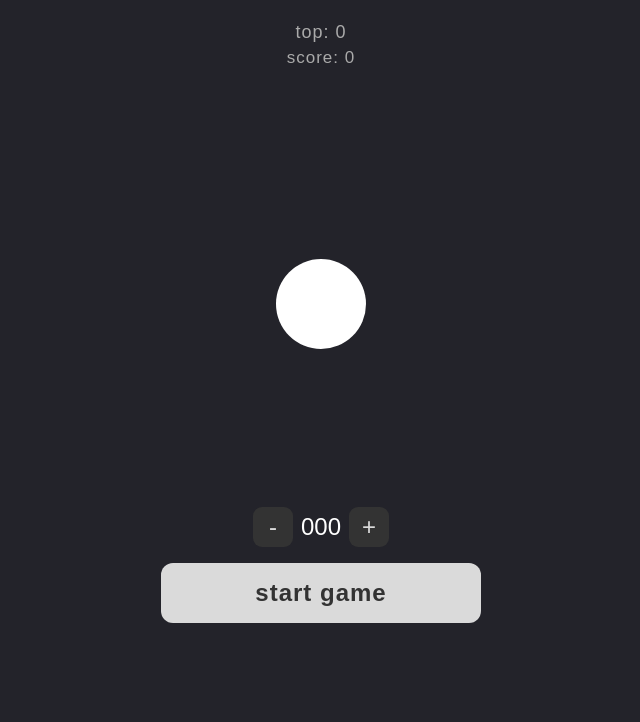
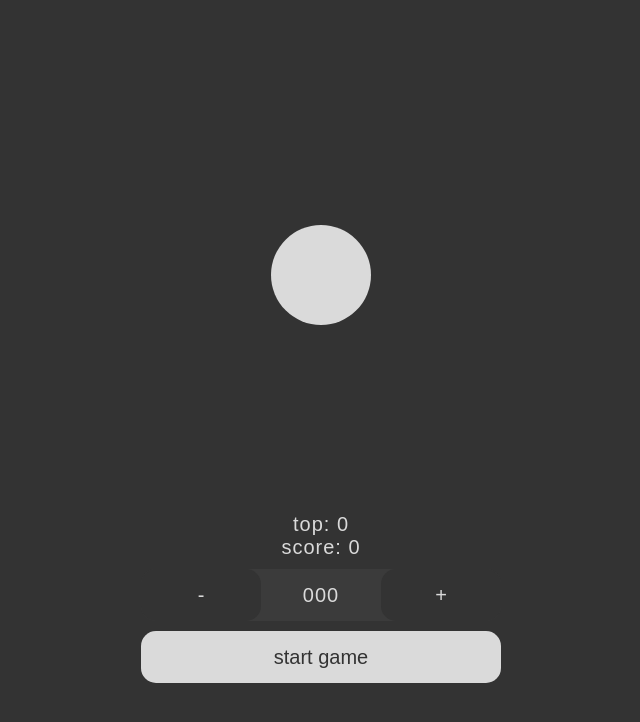
Before and after one commit to WG7V905G-V4/WG7V905G-V4.github.io, a website with bundled scripts: page index.html in a window 1280 px wide. Shown: the whole page, without its empty margins (319-959 px from the left). Built offline with nearby package versions, Linux system fonts and the light colour scheme.

Commit message:
рефактор CSS HTML

```diff
--- a/index.html
+++ b/index.html
@@ -5,23 +5,39 @@
     <title>SOYLOK+</title>
     <link rel="stylesheet" href="styles.css">
 </head>
+
 <body>
-<!-- Панель с текущим и лучшим счетом -->
-<div class="score-container">
-    <div class="top-bar">top: <span id="topScore">0</span></div>
-    <div class="score-bar">score: <span id="score">0</span></div>
-</div>
+    <div class="main-container">
+
+        <div class = "ball-containter">
+            <div id="center-ball" class="center-ball"></div>
+        </div>
+
+        <div class="operating">
+            <div class="score-container">
+                <div class="top">
+                    top: <span id="topScore">0</span>
+                </div>
+                <div class="score">
+                    score: <span id="score">0</span>
+                </div>
+            </div>
+            <div class="num-input">
+                <button class="num-btn" id="decrement">-</button>
+                <span class="panel" id="user-count">000</span>
+                <button class="num-btn" id="increment">+</button>
+            </div>
+
+            <button class="btn" id="main-btn">start game</button>
+        </div>
+
+    </div>
 
 
-<!-- Центральный серый шарик (из-за него и появляются цветные шарики) -->
-<div id="center-ball" class="center-ball"></div>
-<!-- Панель ввода количества, которое угадал игрок (счетчики минус/плюс) -->
-<div class="input-panel">
-    <button id="decrement">-</button>
-    <span id="user-count">000</span>
-    <button id="increment">+</button>
-</div>
-<button id="main-btn" class="main-btn">start game</button>
-<script type="module" src="index.js"></script>
+    <script type="module" src="index.js"></script>
+
+
+
+
 </body>
 </html>
--- a/index.js
+++ b/index.js
@@ -30,6 +30,7 @@ function start(){
         mainBtn,
         true
     )
+
     btnState(
         [incBtn, decBtn],
         false
@@ -52,9 +53,15 @@ function count() {
     btnState(
         mainBtn,
         false,
-        "count")
+        "count");
+    btnState(
+        [incBtn, decBtn],
+        false
+    )
+
     animation();
 }
+
 function* htmlBall(ballObj, time){
     let ballDiv = document.createElement("div");
     ballDiv.className = "ball";
@@ -63,21 +70,23 @@ function* htmlBall(ballObj, time){
     ballDiv.style.top = ballObj.top;
     ballDiv.style.left = ballObj.left;
     ballDiv.style.opacity = "1";
-    ballDiv.style.transition = "transform 0.s";
+    ballDiv.style.transition = `transform ${time}s`;
     document.body.appendChild(ballDiv);
     yield ballDiv;
 }
 
 function animation() {
-    const time = Math;
-
+    const time = Math.max(5-level*0.1, 1);
+    const move = time*0.3;
+    const weight = time*0.7;
     const ballsCLass = [...ballGenerator(level, centerBall.getBoundingClientRect())];
     const ballsDiv = [];
     for (const ballObj of ballsCLass) {
-        if (ballObj) ballsDiv.push(htmlBall(ballObj).next().value);
+        if (ballObj) ballsDiv.push(htmlBall(ballObj, move).next().value);
     }
+
     btnState(
-        [mainBtn, incBtn, decBtn],
+        mainBtn,
         false
         )
 
@@ -90,18 +99,13 @@ function animation() {
     })
 
     setTimeout(() => {
-
-    }, 100);
-
-    setTimeout(() => {
-        ballsDiv.forEach((ballDiv) => {
+        ballsDiv.forEach((ballDiv, i) => {
             ballDiv.style.transform = "translate(0, 0)";
         });
-        setTimeout(()=>{
+        setTimeout(() => {
             ballsDiv.forEach(ball => ball.remove());
-        }, 900);
-    }, 100 + Math.max(0, 650 - level * 60));
-
+        }, weight);
+    }, move);
 
     inputStage(ballsDiv.length);
 }
@@ -168,6 +172,11 @@ function resetGame(fail = false) {
     setUserCount(0);
     gameState = fail ? "start" : "anim";
 
+    btnState(
+        [incBtn, decBtn],
+        false
+    )
+
     if (fail) {
         localStorage.setItem("topScore", topScore);
         level = 0;
--- a/styles.css
+++ b/styles.css
@@ -1,130 +1,164 @@
-/* Контейнер для блока счета и топа */
 html, body {
     overflow: hidden;
+    user-select: none;
+}
+
+
+body {
+    background: #333;
+    height: 100vh;
+    margin: 0;
+
+    font-family: Arial;
+    font-size: 20px;
+}
+
+.main-container {
+    max-width: 400px; /* Фиксированная ширина */
+    width: 100%; /* Максимальная ширина 100% экрана */
+    margin: 0 auto; /* Центрирование по горизонтали */
+    display: flex; /* Включаем Flexbox */
+    flex-direction: column; /* Расположение элементов в столбик */
+    align-items: center; /* Центрирование элементов по горизонтали */
+    justify-content: center; /* Центрирование элементов по вертикали (опционально) */
+    height: 100vh; /* Занимаем всю высоту экрана */
+     /* Фон для наглядности (опционально) */
+    padding: 20px 0 100px 0; /* Внутренние отступы (опционально) */
+    box-sizing: border-box; /* Учитываем padding в ширину */
+}
+
+
+.ball-containter {
+    position: relative;
+    width: 100%;
+    height: 70%;
+    top: 0;
+
+}
+
+.center-ball {
+    position: relative;
+    width: 100px;
+    height: 100px;
+    border-radius: 50%;
+    background: #dadada;
+    position: absolute;
+    top: 50%;
+    left: 50%;
+    transform: translate(-50%, -50%);
+
+    z-index: 3;
+    /*box-shadow: 0 0 30px 10px rgba(0, 0, 0, 0.5);*/
+    pointer-events: none;
+    transition: filter 500ms ease-in-out, background-color 500ms ease-in-out;
 }
 
 
 
-.score-container {
-    position: absolute;
-    top: 0;
-    left: 0;
-    width: 100vw;
-    display: flex;
-    flex-direction: column;
-    align-items: center;
-    margin-top: 22px;
-    z-index: 10;
-}
-
-/* Ваша верхняя строка (ТОП) */
-.top-bar {
-    color: #aaa;
-    font-size: 18px;
-    letter-spacing: 1px;
-    text-align: center;
-    margin-bottom: 5px;
-    font-weight: 500;
-}
-
-/* Строка с текущим счетом */
-.score-bar {
-    color: #aaa;
-    font-size: 17px;
-    text-align: center;
-    letter-spacing: 1px;
-    font-weight: 400;
-}
-
-/* Остальной твой CSS без изменений */
-body {
-    background: #23232a;
-    margin: 0;
-    padding: 40px 0;
-    height: 100%;
-    min-height: 100vh;
-    font-family: Arial, sans-serif;
-    display: flex;
-    flex-direction: column;
-    justify-content: center;
-    align-items: center;
-    position: relative;
-    touch-action: manipulation;
-    overflow-x: hidden;
-}
-
-.center-ball {
-    width: 90px;
-    height: 90px;
-    border-radius: 50%;
-    background: rgb(255, 255, 255);
-    position: absolute;
-    left: 50%;
-    top: 38vh;
-    transform: translate(-50%, -50%);
-    z-index: 3;
-    /*box-shadow: 0 0 30px 10px rgba(0, 0, 0, 0.5);*/
-    pointer-events: none;
-    transition: filter 500ms cubic-bezier(.4,0,.2,1), background 500ms cubic-bezier(.4,0,.2,1);
-}
 
 .ball {
     border-radius: 50%;
     position: absolute;
     left: 50%;
     top: 38vh;
-    transition: 0.5s ease-in-out;
+    transition: 5s ease-in-out;
     will-change: top, left, opacity;
 }
 
-.input-panel {
-    margin: 250px auto 0 auto;
+
+
+.operating {
+    position: relative; /* Абсолютное позиционирование */
+    top: 0; /* Прилипает к верхнему краю родителя */
+     /* Смещение на половину ширины для центрирования */
+    width: 100%;
+    height: 25%; /* Занимает всю ширину родителя */
+     /* Максимальная ширина совпадает с .main-container */
+    box-sizing: border-box;
+    margin: 0;
+    padding: 0 20px 0 20px;
+
     display: flex;
+    flex-direction: column;
+    align-items: center; /* Центрирование содержимого по горизонтали */
+    justify-content: center; /* Центрирование содержимого по вертикали */
+    gap : 10px;
+
+    color: #dadada;
+
+    letter-spacing: 1px;
+    text-align: center;
+    z-index: 3;
+    font-weight: 500;
+}
+
+
+.score-container {
+    position: relative; /* Абсолютное позиционирование */
+    top: 0; /* Прилипает к верхнему краю родителя */
+    left: 50%; /* Центрирование по горизонтали */
+    transform: translateX(-50%); /* Смещение на половину ширины для центрирования */
+    width: 100%; /* Занимает всю ширину родителя */
+    max-width: 400px; /* Максимальная ширина совпадает с .main-container */
+    box-sizing: border-box;
+
+
+    display: flex;
+    flex-direction: column;
+    align-items: center; /* Центрирование содержимого по горизонтали */
+    justify-content: center; /* Центрирование содержимого по вертикали */
+
+    color: #dadada;
+
+    letter-spacing: 1px;
+    text-align: center;
+    z-index: 3;
+    font-weight: 500;
+}
+
+
+.num-input{
+    border: none;
+    border-radius: 15px;
+    background-color: #3b3b3b;
+    position: relative;
+    width: 100%;
+    height: 100%;
+    display: flex;
+    flex-direction: row;
     justify-content: center;
     align-items: center;
-    gap: 8px;
 }
 
-.input-panel button {
-    width: 40px;
-    height: 40px;
-    font-size: 1.5rem;
-    font-family: Arial, sans-serif;
-    background: #333;
-    color: #fff;
-    border: none;
-    border-radius: 9px;
-    transition: background 250ms cubic-bezier(.4,0,.2,1);
+.num-btn{
+    width: 100%;
+    height: 100%;
+
 }
 
-.input-panel span {
-    width: 40px;
-    display: inline-block;
-    text-align: center;
-    font-size: 1.5rem;
-    color: #fff;
+.panel{
+    width: 100%;
+
+
 }
 
-.main-btn {
-    width: 90vw;
-    max-width: 320px;
-    background: #dadada;
-    color: #23232a;
-    font-weight: 600;
-    font-size: 1.5rem;
-    margin: 16px auto 0 auto;
-    padding: 16px 0;
-    border: none;
-    border-radius: 12px;
-    transition: background 600ms cubic-bezier(.4,0,.2,1), color 550ms cubic-bezier(.4,0,.2,1), filter 800ms cubic-bezier(.4,0,.2,1);
-    cursor: pointer;
-    outline: none;
-    filter: blur(0px);
-    letter-spacing: 1px;
+.btn{
+    width: 100%;
+    height: 100%;
 }
 
-.main-btn.disabled {
-    background: #353542;
-    color: #aaa;
-    pointer-events: none;
+button{
+    border: none;
+    border-radius: 15px;
+    padding: 0;
+    background-color: #444;
+    color: #dadada;
+    cursor: pointer;
+    text-align: center;
+    font-size: 20px;
 }
+
+button:hover{
+    background-color: #555;
+    cursor: pointer;
+}
```
